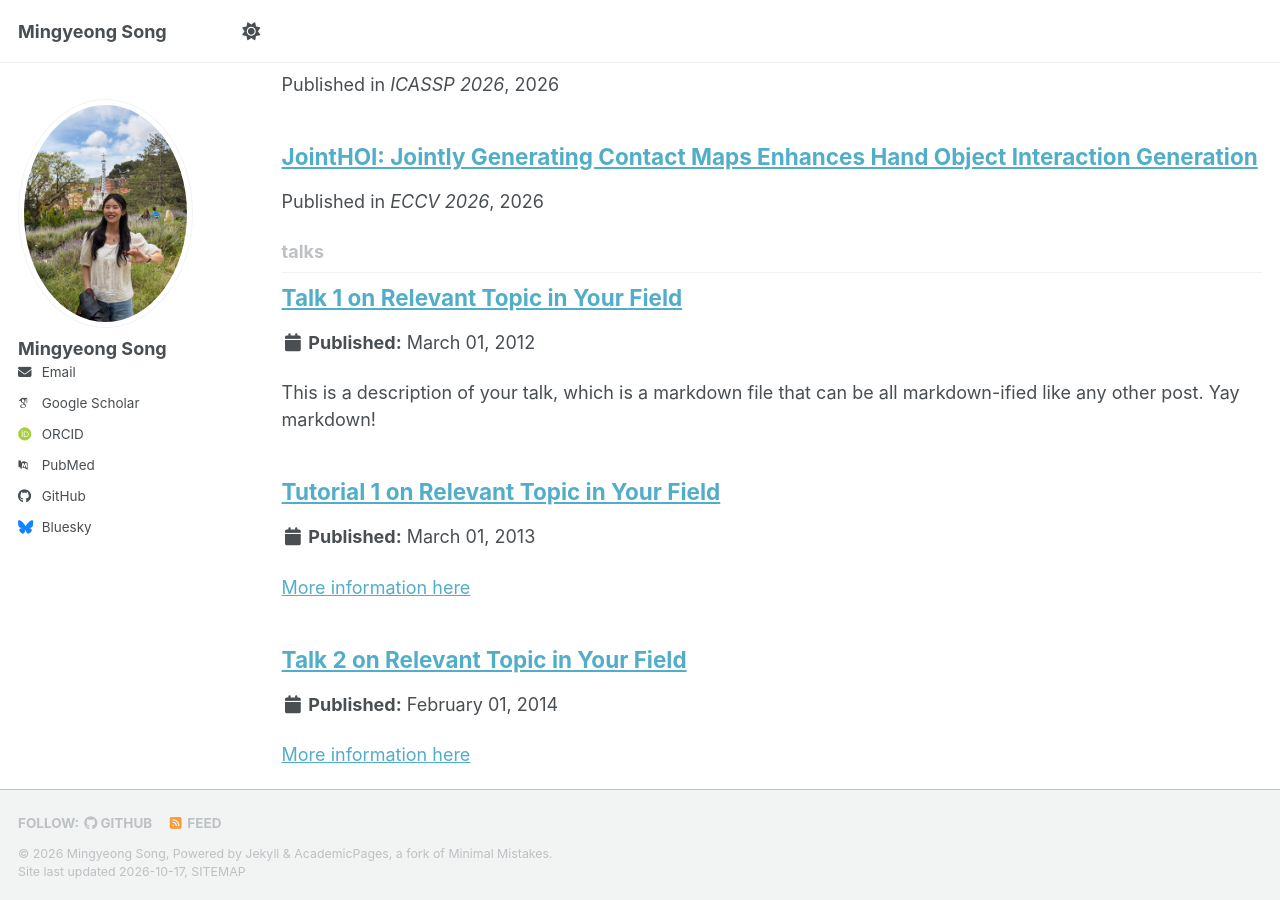
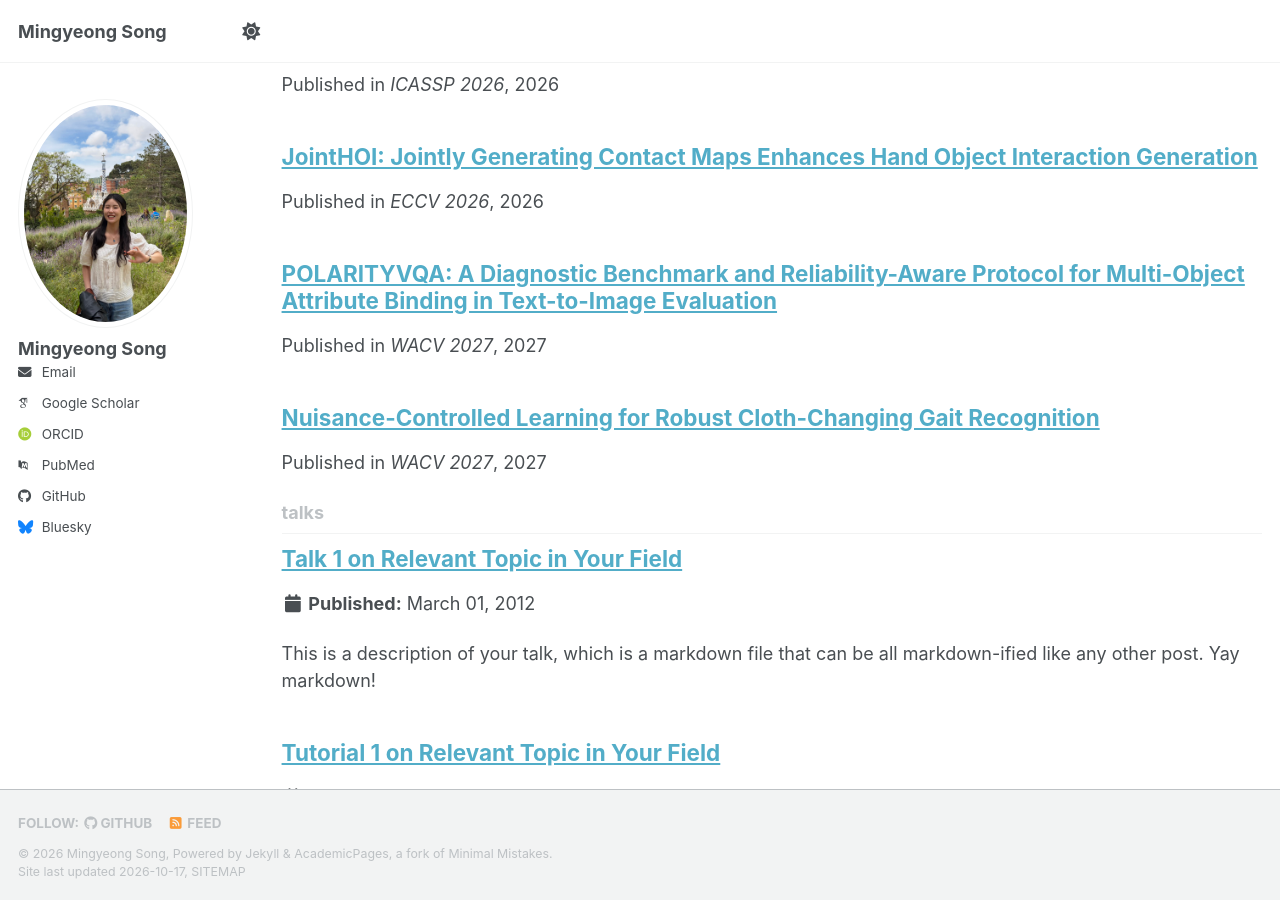
Before and after one commit to smk11602/smk11602.github.io, a Jekyll site: the page built from _pages/collection-archive.html, in a window 1280 px wide and 900 px high, scrolled down 1127 px. Built offline with Jekyll 4.4.1, drawn with Linux system fonts in a browser that asks for light colours; some web fonts are replaced; a script bundle is joined from its source files by our own code; library files that are not in the unit come from our copies.

Commit message:
Add WACV 2027 publications and news.
Co-authored-by: Cursor <cursoragent@cursor.com>

```diff
--- a/_data/news.yml
+++ b/_data/news.yml
@@ -1,4 +1,7 @@
 # News — newest first
+
+- date: "2026.10"
+  text: "Two papers accepted to WACV 2027!"
 
 - date: "2026.06"
   text: "One paper accepted to ECCV 2026!"
--- /dev/null
+++ b/_publications/placeholder-paper-3.md
@@ -0,0 +1,8 @@
+---
+title: "POLARITYVQA: A Diagnostic Benchmark and Reliability-Aware Protocol for Multi-Object Attribute Binding in Text-to-Image Evaluation"
+collection: publications
+permalink: /publication/placeholder-paper-3
+date: 2027-03-01
+venue: "WACV 2027"
+authors: "Jihyun Yu, Mingyeong Song*, Jae Yi Sung*, Soomin Kim, Wonho Bae, Mingyu Kim, Junhyug Noh"
+---
--- /dev/null
+++ b/_publications/placeholder-paper-4.md
@@ -0,0 +1,8 @@
+---
+title: "Nuisance-Controlled Learning for Robust Cloth-Changing Gait Recognition"
+collection: publications
+permalink: /publication/placeholder-paper-4
+date: 2027-03-01
+venue: "WACV 2027"
+authors: "Egene Chung, Jeongin Kim, Mingyeong Song, Jae Yi Sung, Eunji Jung, Taeyong Lee, Junhyug Noh"
+---
```
